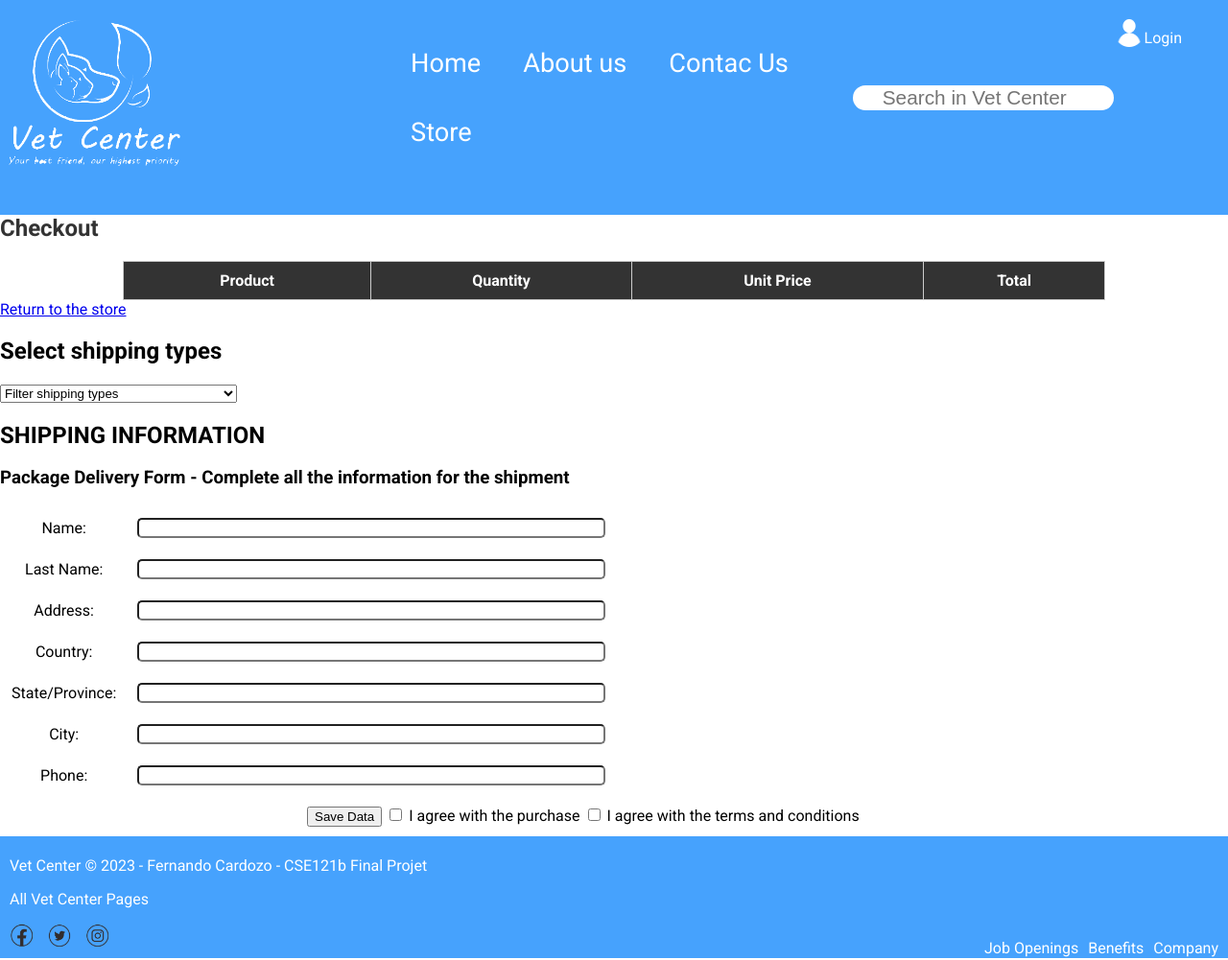
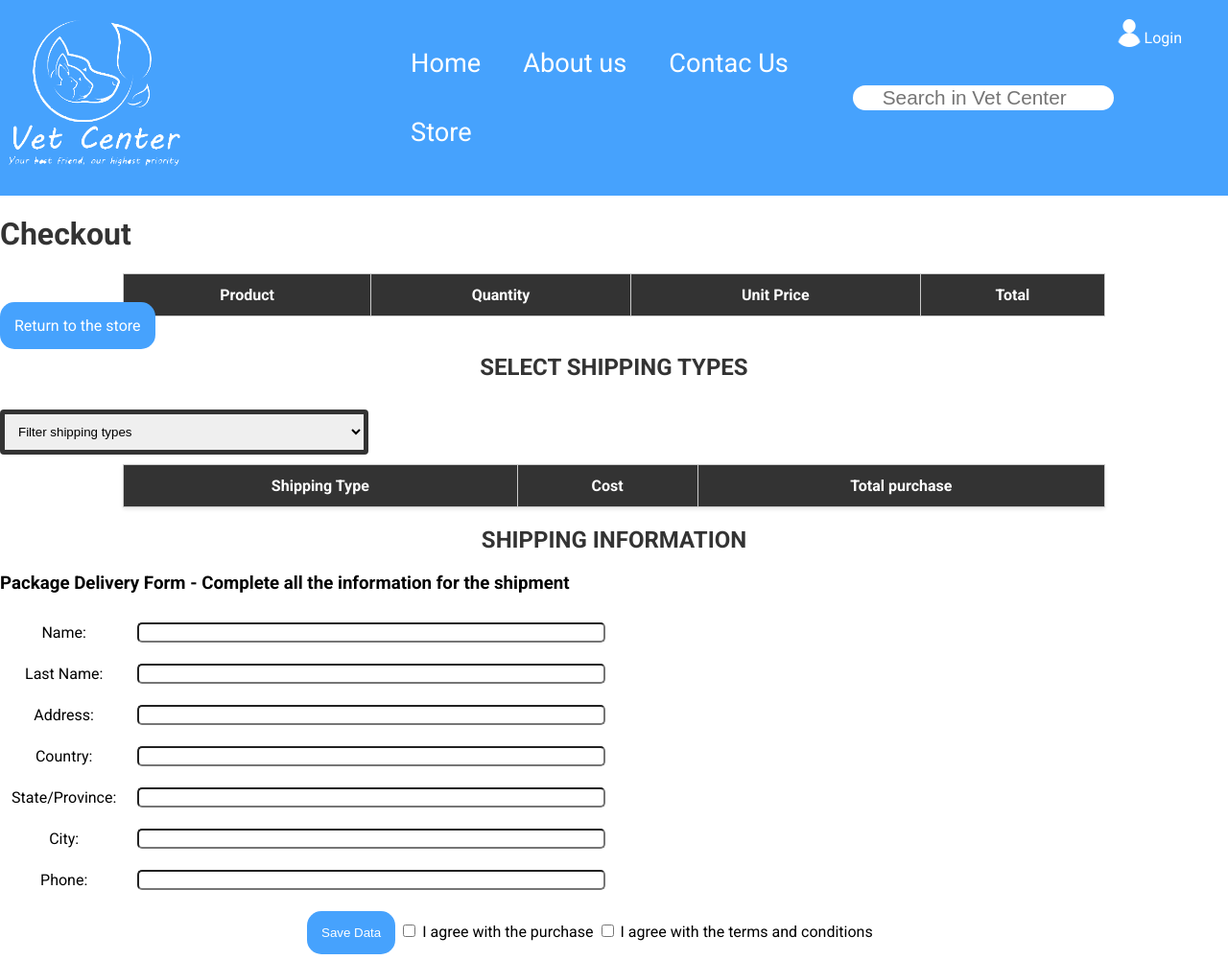
Before and after one commit to NandoCB/CSE121-b, a plain HTML site: page w07-task/vet_center/checkout.html in a window 1280 px wide. Shown: the top 1001 px of the page at 96% size. Drawn offline with Linux system fonts and the light colour scheme.

Commit message:
fetch Json added, missing payments and CSS

```diff
--- a/w07-task/vet_center/checkout.html
+++ b/w07-task/vet_center/checkout.html
@@ -36,8 +36,11 @@
                     <p class="login">Login</p>
                 </div>
             </div>
+        </header>
 
-            <section class="check-table-bk">
+
+                <!---Table-Products-->
+
                 <h1>Checkout</h1>
                 <table class="table-products">
                     <thead>
@@ -49,27 +52,38 @@
                         </tr>
                     </thead>
                     <tbody id="checkoutTableBody">
-                        <!-- Los datos del carrito se agregarán aquí dinámicamente con JavaScript -->
+                        <!-- Los datos del carrito se agregarán aquí dinámicamente-->
                     </tbody>
                 </table>
-                <a href="store.html">Return to the store</a>
+                <a class='return-btn' href="store.html">Return to the store</a>
 
 
+                <!--shipping types-->
 
                 <h2>Select shipping types</h2>
-
                 <select id="sortBy" title="Choose a data filter.">
                     <option value="" disabled selected>Filter shipping types</option>
                     <option value="1">Home delivery</option>
                     <option value="2">Shipping to a delivery point</option>
                     <option value="3">Expedited shipping</option>
                     <option value="4">Standard shipping</option>
-          <option value="5">International shipping or to the islands</option>
-          <option value="6">Fragile or heavy shipments</option>
+                    <option value="5">Cash on delivery</option>
+                    <option value="6">International shipping or to the islands</option>
+                    <option value="7">Fragile or heavy shipments</option>
+
                 </select>
 
-        <div id="shipping">
-        </div>
+                <table class="types-table">
+                    <thead>
+                        <tr>
+                            <th>Shipping Type</th>
+                            <th>Cost</th>
+                            <th>Total purchase</th>
+                        </tr>
+                    </thead>
+                    <tbody id="shippingTableBody">
+                    </tbody>
+                </table>
 
                 <h2>SHIPPING INFORMATION</h2>
                 <h3>Package Delivery Form - Complete all the information for the shipment</h3>
@@ -123,7 +137,7 @@
                 <label for="cbox2">I agree with the terms and conditions</label>
 
         <!--Falta formulario y pagos-->
-    </section>
+
             <footer>
                 <p>Vet Center &copy; 2023 - Fernando Cardozo - CSE121b Final Projet</p>
                 <p>All Vet Center Pages</p>
--- a/w07-task/vet_center/scripts/checkout.js
+++ b/w07-task/vet_center/scripts/checkout.js
@@ -1,3 +1,8 @@
+/***********************************
+ *
+ *
+ **********************************/
+
 document.addEventListener('DOMContentLoaded', function () {
     // Obtiene la referencia a la tabla en checkout.html
     const tableBody = document.getElementById('checkoutTableBody');
@@ -33,6 +38,73 @@ document.addEventListener('DOMContentLoaded', function () {
     }
 });
 
+
+/***********************************
+ *
+ *
+ **********************************/
+
+//Select shipping types
+
+document.addEventListener('DOMContentLoaded', function () {
+    // Obtiene la referencia a la tabla en checkout.html
+    const tableBody = document.getElementById('checkoutTableBody');
+    const select = document.getElementById('sortBy');
+    const shippingTableBody = document.getElementById('shippingTableBody');
+    let cartData;
+
+    // Recupera los datos del carrito desde el almacenamiento local
+    cartData = JSON.parse(localStorage.getItem('cartData'));
+
+    // ... (código para llenar la tabla de carrito, como se proporciona en tu pregunta original)
+
+    select.addEventListener('change', () => {
+        const selectedOption = select.value;
+        if (selectedOption !== "") {
+            fetch('shipping_options.json')
+                .then(response => response.json())
+                .then(data => {
+                    const selectedShipping = data.options.find(option => option.id == parseInt(selectedOption));
+                    if (selectedShipping) {
+                        const row = document.createElement('tr');
+                        const shippingTypeCell = document.createElement('td');
+                        shippingTypeCell.textContent = selectedShipping.name;
+                        const costCell = document.createElement('td');
+                        costCell.textContent = `$${selectedShipping.price}`;
+
+                        // Calcula el total de productos sumando el total de productos y el precio del envío
+                        const totalProductPrice = cartData.reduce((total, product) => {
+                            return total + (product.price * product.quantity);
+                        }, 0);
+
+                        const shippingPrice = selectedShipping.price;
+                        const totalPrice = totalProductPrice + shippingPrice;
+
+                        // Crear una nueva celda para el total general
+                        const totalGeneralCell = document.createElement('td');
+                        totalGeneralCell.textContent = `$${totalPrice.toFixed(2)}`;
+
+                        row.appendChild(shippingTypeCell);
+                        row.appendChild(costCell);
+                        row.appendChild(totalGeneralCell);
+
+                        shippingTableBody.innerHTML = '';
+                        shippingTableBody.appendChild(row);
+                    }
+                })
+                .catch(error => {
+                    console.error('Error fetching data:', error);
+                });
+        }
+    });
+});
+
+/***********************************
+ *
+ *
+ **********************************/
+
+//SHIPPING INFORMATION
 
 function saveData() {
     const name = document.getElementById("name").value;
--- a/w07-task/vet_center/styles/styles.css
+++ b/w07-task/vet_center/styles/styles.css
@@ -425,6 +425,14 @@ thead {
     color: #fff;
 }
 
+.return-btn{
+    background-color: #46A2FD;
+    padding: 15px;
+    border-radius: 15px;
+    color: #fff;
+    text-decoration: none;
+}
+
 /* Package Delivery Form */
 .package-table {
     margin-top: 10px;
@@ -439,7 +447,7 @@ thead {
     border: none;
 }
 
-/* Establecer un ancho de 30px para los campos de tipo "text" */
+
 input[type="text"] {
     width: 30rem;
     border-radius: 5px;
@@ -451,6 +459,12 @@ input[type="text"] {
     margin-top: 10px;
     margin-left: 20rem;
     margin-bottom: 10px;
+    background-color: #46A2FD;
+    padding: 15px;
+    border-radius: 15px;
+    color: #fff;
+    text-decoration: none;
+    border: none;
 }
 
 /* Estilos para el cuadro de texto */
@@ -488,3 +502,36 @@ textarea {
     padding: 10px;
     cursor: pointer;
 }
+
+
+
+h2 {
+    text-align: center;
+    color: #333;
+    text-transform: uppercase;
+}
+
+select {
+    width: 30%;
+    padding: 10px;
+    margin: 10px 0;
+    border: 5px solid #333;
+    border-radius: 4px;
+    font-weight: 500;
+
+
+}
+
+.types-table {
+    width: 80%;
+    border-collapse: collapse;
+    background-color: #fff;
+    box-shadow: 0 2px 4px rgba(0, 0, 0, 0.1);
+    margin: 0 auto;
+
+}
+
+table th, table td {
+    padding: 12px;
+    text-align: center;
+}
```
Lines whose indentation alone changed are shown as unchanged.
